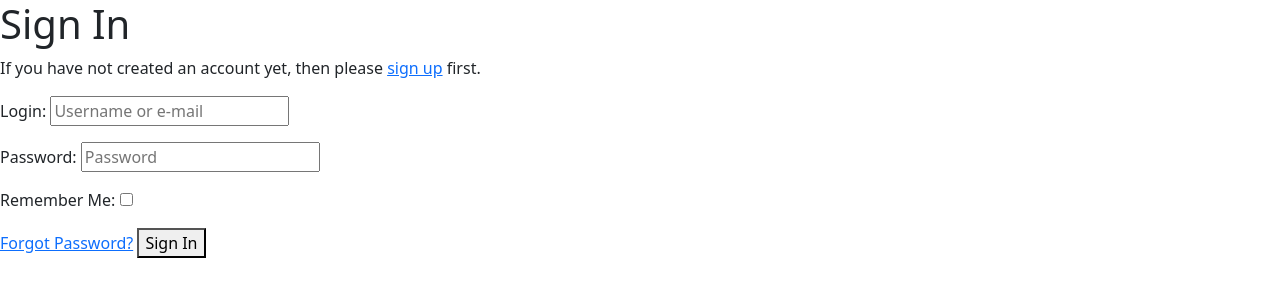
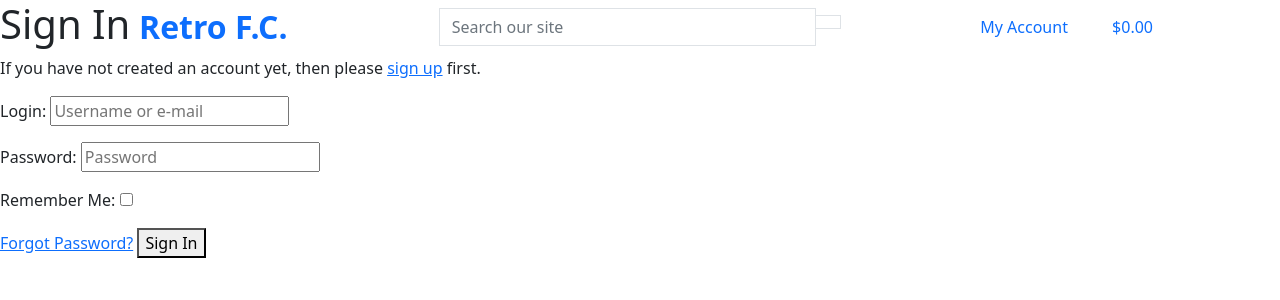
Before and after one commit to ryanjbm/Milestone-4, a Django app: page /accounts/login/ in a window 1280 px wide. Shown: the top 300 px of the page. Run offline with Django 3.2, Linux system fonts and the light colour scheme; some libraries are stand-ins or nearby versions.

Commit message:
Added main page header

```diff
--- a/templates/base.html
+++ b/templates/base.html
@@ -2,6 +2,7 @@
 
 <!doctype html>
 <html lang="en">
+
 <head>
 
   {% block meta %}
@@ -16,16 +17,23 @@
 
   {% block corecss %}
   <!-- Bootstrap CSS -->
-    <link href="https://cdn.jsdelivr.net/npm/bootstrap@5.0.2/dist/css/bootstrap.min.css" rel="stylesheet" integrity="sha384-EVSTQN3/azprG1Anm3QDgpJLIm9Nao0Yz1ztcQTwFspd3yD65VohhpuuCOmLASjC" crossorigin="anonymous">
+  <link href="https://cdn.jsdelivr.net/npm/bootstrap@5.0.2/dist/css/bootstrap.min.css" rel="stylesheet"
+    integrity="sha384-EVSTQN3/azprG1Anm3QDgpJLIm9Nao0Yz1ztcQTwFspd3yD65VohhpuuCOmLASjC" crossorigin="anonymous">
   {% endblock %}
 
   {% block extra_css %}
   {% endblock %}
 
   {% block corejs %}
-    <script src="https://code.jquery.com/jquery-3.4.1.slim.min.js" integrity="sha384-J6qa4849blE2+poT4WnyKhv5vZF5SrPo0iEjwBvKU7imGFAV0wwj1yYfoRSJoZ+n" crossorigin="anonymous"></script>
-    <script src="https://stackpath.bootstrapcdn.com/bootstrap/4.4.1/js/bootstrap.min.js" integrity="sha384-wfSDF2E50Y2D1uUdj0O3uMBJnjuUD4Ih7YwaYd1iqfktj0Uod8GCExl3Og8ifwB6" crossorigin="anonymous"></script>
-    <script src="https://cdn.jsdelivr.net/npm/bootstrap@5.0.2/dist/js/bootstrap.bundle.min.js" integrity="sha384-MrcW6ZMFYlzcLA8Nl+NtUVF0sA7MsXsP1UyJoMp4YLEuNSfAP+JcXn/tWtIaxVXM" crossorigin="anonymous"></script>
+  <script src="https://code.jquery.com/jquery-3.4.1.slim.min.js"
+    integrity="sha384-J6qa4849blE2+poT4WnyKhv5vZF5SrPo0iEjwBvKU7imGFAV0wwj1yYfoRSJoZ+n" crossorigin="anonymous">
+  </script>
+  <script src="https://stackpath.bootstrapcdn.com/bootstrap/4.4.1/js/bootstrap.min.js"
+    integrity="sha384-wfSDF2E50Y2D1uUdj0O3uMBJnjuUD4Ih7YwaYd1iqfktj0Uod8GCExl3Og8ifwB6" crossorigin="anonymous">
+  </script>
+  <script src="https://cdn.jsdelivr.net/npm/bootstrap@5.0.2/dist/js/bootstrap.bundle.min.js"
+    integrity="sha384-MrcW6ZMFYlzcLA8Nl+NtUVF0sA7MsXsP1UyJoMp4YLEuNSfAP+JcXn/tWtIaxVXM" crossorigin="anonymous">
+  </script>
   {% endblock %}
 
   {% block extra_js %}
@@ -37,8 +45,71 @@
 
   <title>Retro F.C. {% block extra_title %}{% endblock %}</title>
 </head>
+
 <body>
-    <header class="container-fluid fixed-top"></header>
+  <header class="container-fluid fixed-top">
+    <div class="row">
+      <div class="col-12 col-lg-4 my-auto py-1 py-lg-0 text-center text-lg-left">
+        <a href="{% url 'home' %}" class="nav-link main-logo-link">
+          <h2 class="logo-font text-black my-0"><strong>Retro F.C.</strong></h2>
+        </a>
+      </div>
+      <div class="col-12 col-lg-4 my-auto py-1 py-lg-0">
+        <form method="GET" action="">
+          <div class="input-group w-100">
+            <input class="form-control border border-black rounded-0" type="text" name="q"
+              placeholder="Search our site">
+            <div class="input-group-append">
+              <button class="form-control btn btn-black border border-black rounded-0" type="submit">
+                <span class="icon">
+                  <i class="fas fa-search"></i>
+                </span>
+              </button>
+            </div>
+          </div>
+        </form>
+      </div>
+      <div class="col-12 col-lg-4 my-auto py-1 py-lg-0">
+        <ul class="list-inline list-unstyled text-center text-lg-right my-0">
+          <li class="list-inline-item dropdown">
+            <a class="text-black nav-link" href="#" id="user-options" data-toggle="dropdown" aria-haspopup="true"
+              aria-expanded="false">
+              <div class="text-center">
+                <div><i class="fas fa-user fa-lg"></i></div>
+                <p class="my-0">My Account</p>
+              </div>
+            </a>
+            <div class="dropdown-menu border-0" aria-labelledby="user-options">
+              {% if request.user.is_authenticated %}
+              {% if request.user.is_superuser %}
+              <a href="" class="dropdown-item">Product Management</a>
+              {% endif %}
+              <a href="" class="dropdown-item">My Profile</a>
+              <a href="{% url 'account_logout' %}" class="dropdown-item">Logout</a>
+              {% else %}
+              <a href="{% url 'account_signup' %}" class="dropdown-item">Register</a>
+              <a href="{% url 'account_login' %}" class="dropdown-item">Login</a>
+              {% endif %}
+            </div>
+          </li>
+          <li class="list-inline-item">
+            <a class="{% if grand_total %}text-info font-weight-bold{% else %}text-black{% endif %} nav-link" href="">
+              <div class="text-center">
+                  <div><i class="fas fa-shopping-bag fa-lg"></i></div>
+                  <p class="my-0">
+                      {% if grand_total %}
+                          ${{ grand_total|floatformat:2 }}
+                      {% else %}
+                          $0.00
+                      {% endif %}
+                  </p>
+              </div>
+          </a>
+          </li>
+        </ul>
+      </div>
+    </div>
+  </header>
 
   {% if messages %}
   <div class="message-container"></div>
@@ -56,4 +127,5 @@
 
 
 </body>
+
 </html>
```
Lines whose indentation alone changed are shown as unchanged.
